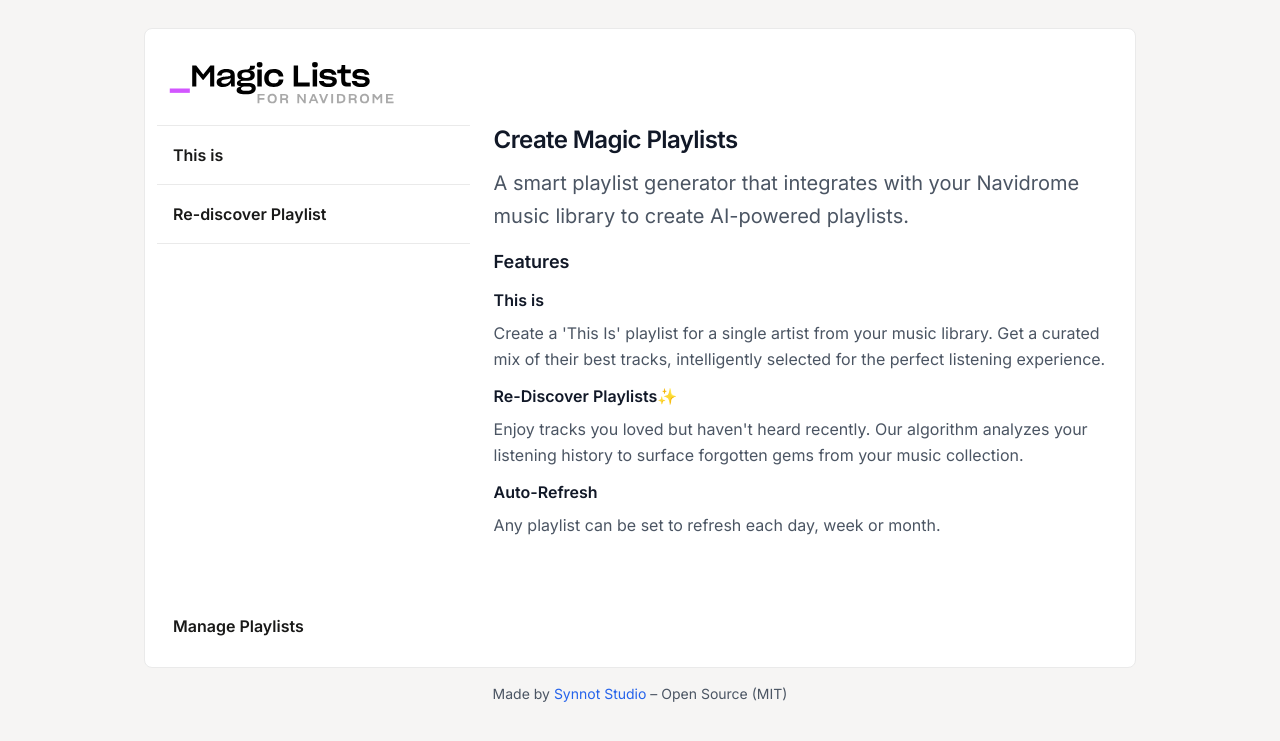
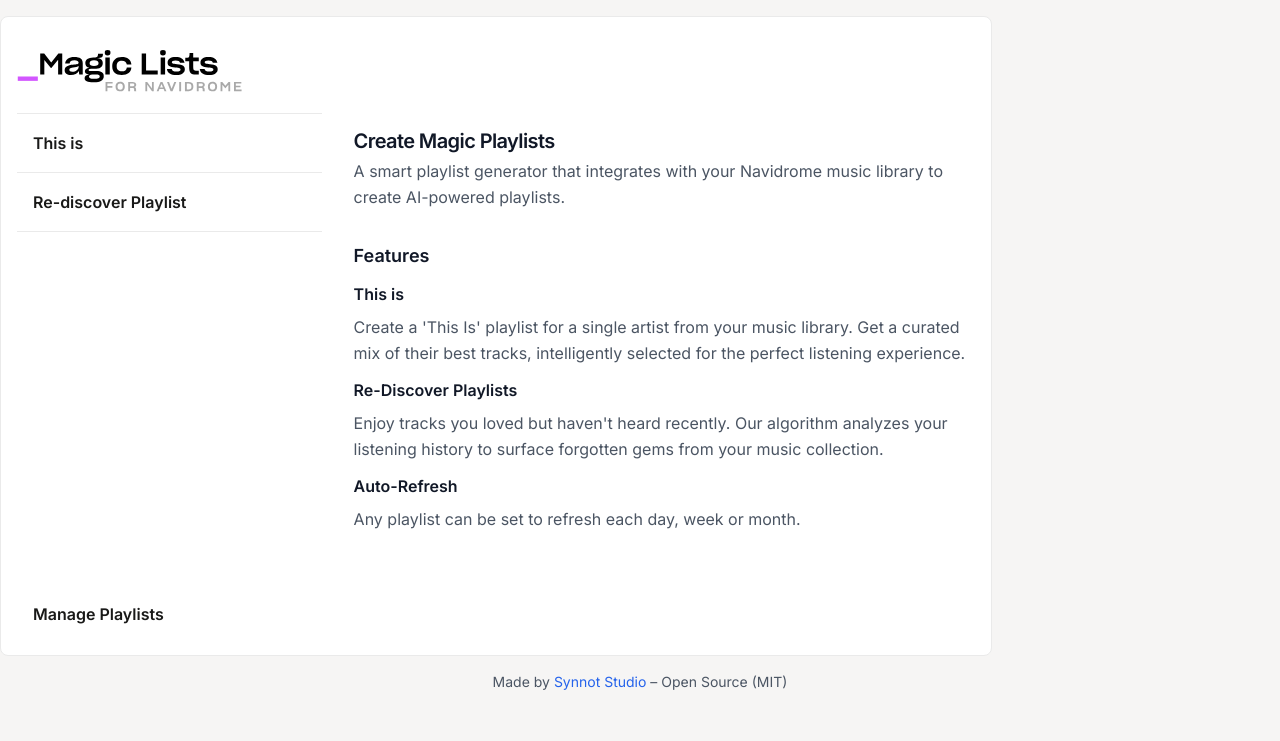
Before and after one commit to rsynnot/magic-lists-for-navidrome, a FastAPI app: page / in a window 1280 px wide. Shown: the top 741 px of the page. Run offline with FastAPI, Linux system fonts and the light colour scheme; some libraries are stand-ins or nearby versions.

Commit message:
UPdating css styles for small to large screen performance

```diff
--- a/frontend/templates/index.html
+++ b/frontend/templates/index.html
@@ -26,12 +26,15 @@
 
     /* Custom app container */
     .app-container {
+      margin: 0;
+      /* min-height: auto; */
+      border-radius: 0px;
+      width:100%;
       max-width: 992px;
       min-height: 80vh;
-      margin: 1rem auto;
+      margin:0;
       background: #fff;
-      border: 1px solid #eaeaea;
-      border-radius: 8px;
+      border:none;
       display: flex;
       flex-direction: column;
     }
@@ -57,15 +60,8 @@
 
     /* Mobile responsive */
     @media screen and (max-width: 767px) {
-      body {
-        padding: 1rem;
-      }
 
-      .app-container {
-        margin: 0;
-        min-height: auto;
-        border-radius: 4px;
-      }
+
 
       .app-body {
         flex-direction: column;
@@ -80,7 +76,7 @@
       }
 
       .mobile-logo {
-        width: 140px !important;
+        width: 160px !important;
       }
 
       .mobile-menu-overlay {
@@ -159,6 +155,12 @@
 
     /* Hide mobile menu button on desktop */
     @media screen and (min-width: 768px) {
+      .app-container {
+        margin:1rem 0;
+        border: 1px solid #eaeaea;
+        border-radius: 8px;
+      }
+
       .mobile-menu-btn, .mobile-menu-overlay {
         display: none !important;
       }
@@ -167,11 +169,9 @@
     /* Extra small mobile devices */
     @media screen and (max-width: 375px) {
       body {
-        padding: 0.5rem;
+        /* padding: 0.5rem; */
       }
-      .app-container {
-        border-radius: 2px;
-      }
+
     }
 
     /* Sidebar navigation */
@@ -217,7 +217,7 @@
     }
   </style>
 </head>
-<body class="p-3 text-base leading-relaxed text-gray-900">
+<body class="text-base leading-relaxed text-gray-900">
   <div class="app-container" style="position: relative;">
     <!-- Toast Container -->
     <div id="toast-container" class="absolute top-4 right-4 w-full max-w-sm z-50 space-y-3 pointer-events-none">
@@ -226,7 +226,7 @@
 
     <!-- Header -->
     <div class="app-header">
-      <div class="flex items-center justify-between pl-2 pt-2 pb-0">
+      <div class="flex items-center justify-between  pt-2 pb-0">
         <a href="/" class="no-underline" onclick="location.reload()">
           <img src="/static/assets/ml-logo.svg" alt="Magic Lists for Navidrome" class="mobile-logo h-12 w-auto">
         </a>
@@ -239,7 +239,7 @@
     <!-- App Body -->
     <div class="app-body">
       <!-- Sidebar -->
-      <div class="sidebar px-3 pb-3 hidden md:flex flex-col">
+      <div class="sidebar px-4 pb-3 hidden md:flex flex-col">
         <nav class="flex flex-col sidebar-nav">
           <button class="sidebar-nav-btn" id="this-is-nav">
             This is
@@ -258,20 +258,20 @@
       </div>
 
       <!-- Main Content -->
-      <div class="content pl-3 pr-4 md:pr-5 pt-0 pb-4">
+      <div class="content px-4 md:pr-5 pt-4 pb-4">
         <!-- Welcome Content -->
         <div id="welcome-content">
-          <h1 class="text-2xl mt-0 leading-tight font-bold text-gray-900 mb-3 heading-spacing">Create Magic Playlists</h1>
-          <p class="text-xl text-gray-600 leading-relaxed mt-0 mb-4">A smart playlist generator that integrates with your Navidrome music library to create AI-powered playlists.</p>
+          <h1 class="text-xl mt-0 leading-tight font-bold text-gray-900 mb-1 heading-spacing">Create Magic Playlists</h1>
+          <p class="text-l text-gray-600 leading-relaxed mt-0 mb-4">A smart playlist generator that integrates with your Navidrome music library to create AI-powered playlists.</p>
 
-          <div class="mb-4">
+          <div class="mb-4 mt-8">
             <h2 class="text-lg font-semibold text-gray-900 mb-3">Features</h2>
             <div class="mb-3">
               <h3 class="text-base font-semibold text-gray-900 mb-2">This is</h3>
               <p class="text-gray-600 leading-relaxed m-0">Create a 'This Is' playlist for a single artist from your music library. Get a curated mix of their best tracks, intelligently selected for the perfect listening experience.</p>
             </div>
             <div class="mb-3">
-              <h3 class="text-base font-semibold text-gray-900 mb-2">Re-Discover Playlists✨</h3>
+              <h3 class="text-base font-semibold text-gray-900 mb-2">Re-Discover Playlists</h3>
               <p class="text-gray-600 leading-relaxed m-0">Enjoy tracks you loved but haven't heard recently. Our algorithm analyzes your listening history to surface forgotten gems from your music collection.</p>
             </div>
             <div class="mb-3">
```
